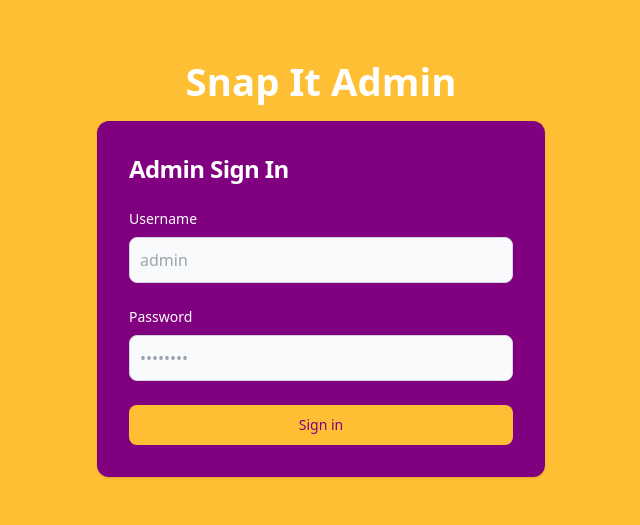
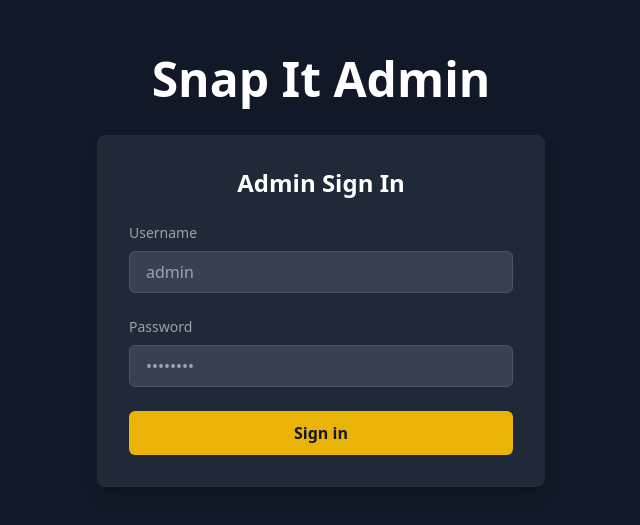
Before and after one commit to KlavoOfficial/SnapIt, a React (Vite) app: page /admin/login in a window 1280 px wide. Shown: the part 129-654 px from the top of the page, without its empty margins (319-959 px from the left). Built offline with nearby package versions, Linux system fonts and the light colour scheme.

Commit message:
fix: dependency fix 1.6

```diff
--- a/models/User.js
+++ b/models/User.js
@@ -28,7 +28,8 @@
   password: {
     type: String,
     required: [true, 'Password is required'],
-    minlength: [6, 'Password must be at least 6 characters long']
+    minlength: [6, 'Password must be at least 6 characters long'],
+    select: false
   },
   role: {
     type: String,
--- a/src/components/admin/AdminLogin.jsx
+++ b/src/components/admin/AdminLogin.jsx
@@ -17,7 +17,8 @@
       if (data.success && data.data.user.role === 'admin') {
         navigate('/admin/dashboard');
       } else {
-        setError('Access denied. Not an admin user or invalid credentials.');
+        // Use the error from the backend if available, otherwise a generic one
+        setError(data.message || 'Access denied. Not an admin user or invalid credentials.');
       }
     } catch (err) {
       setError(err.message || 'Login failed. Please check your credentials.');
@@ -25,50 +26,57 @@
   };
 
   return (
-    <section className="bg-gray-50 dark:bg-gray-900 login-form">
-      <div className="flex flex-col items-center justify-center px-6 py-8 mx-auto md:h-screen lg:py-0">
-        <a href="#" className="flex items-center mb-6 text-2xl font-semibold text-gray-900 dark:text-white login-title">
-          Snap It Admin
-        </a>
-        <div className="w-full bg-white rounded-lg shadow dark:border md:mt-0 sm:max-w-md xl:p-0 dark:bg-gray-800 dark:border-gray-700 login-con">
-          <div className="p-6 space-y-4 md:space-y-6 sm:p-8">
-            <h1 className="text-xl font-bold leading-tight tracking-tight text-gray-900 md:text-2xl dark:text-white login-font">
-              Admin Sign In
-            </h1>
-            {error && <p className="text-sm font-light text-red-400">{error}</p>}
-            <form className="space-y-4 md:space-y-6" onSubmit={handleSubmit}>
+    <div className="min-h-screen bg-gray-900 text-white flex flex-col justify-center items-center p-4">
+      <div className="text-center mb-8">
+        <h1 className="text-5xl font-bold">Snap It Admin</h1>
+      </div>
+      <div className="w-full max-w-md bg-gray-800 rounded-lg shadow-lg p-8">
+        <h2 className="text-2xl font-bold mb-6 text-center">Admin Sign In</h2>
+
+        {error &&
+          <div className="bg-red-500/10 border border-red-500/30 text-red-400 text-sm rounded-md p-3 mb-6 text-center" role="alert">
+            {error}
+          </div>
+        }
+
+        <form onSubmit={handleSubmit} className="space-y-6">
           <div>
-                <label htmlFor="loginIdentifier" className="block mb-2 text-sm font-medium text-gray-900 dark:text-white login-font">Username</label>
+            <label htmlFor="loginIdentifier" className="block text-sm font-medium text-gray-400 mb-2">Username</label>
             <input
+              id="loginIdentifier"
+              name="loginIdentifier"
               type="text"
-                  name="loginIdentifier"
-                  id="loginIdentifier"
               value={loginIdentifier}
               onChange={(e) => setLoginIdentifier(e.target.value)}
-                  className="bg-gray-50 border border-gray-300 text-gray-900 rounded-lg focus:ring-primary-600 focus:border-primary-600 block w-full p-2.5 dark:bg-gray-700 dark:border-gray-600 dark:placeholder-gray-400 dark:text-white dark:focus:ring-blue-500 dark:focus:border-blue-500"
+              required
+              className="w-full px-4 py-2 bg-gray-700 border border-gray-600 rounded-md focus:outline-none focus:ring-2 focus:ring-yellow-500 transition"
               placeholder="admin"
-                  required
             />
           </div>
           <div>
-                <label htmlFor="password" className="block mb-2 text-sm font-medium text-gray-900 dark:text-white login-font">Password</label>
+            <label htmlFor="password" className="block text-sm font-medium text-gray-400 mb-2">Password</label>
             <input
+              id="password"
+              name="password"
               type="password"
-                  name="password"
-                  id="password"
               value={password}
               onChange={(e) => setPassword(e.target.value)}
+              required
+              className="w-full px-4 py-2 bg-gray-700 border border-gray-600 rounded-md focus:outline-none focus:ring-2 focus:ring-yellow-500 transition"
               placeholder="••••••••"
-                  className="bg-gray-50 border border-gray-300 text-gray-900 rounded-lg focus:ring-primary-600 focus:border-primary-600 block w-full p-2.5 dark:bg-gray-700 dark:border-gray-600 dark:placeholder-gray-400 dark:text-white dark:focus:ring-blue-500 dark:focus:border-blue-500"
-                  required
             />
           </div>
-              <button type="submit" className="w-full text-white bg-primary-600 hover:bg-primary-700 focus:ring-4 focus:outline-none focus:ring-primary-300 font-medium rounded-lg text-sm px-5 py-2.5 text-center dark:bg-primary-600 dark:hover:bg-primary-700 dark:focus:ring-primary-800 login-btn btn-font">Sign in</button>
+          <div>
+            <button
+              type="submit"
+              className="w-full bg-yellow-500 text-gray-900 font-bold py-2.5 px-4 rounded-md hover:bg-yellow-400 focus:outline-none focus:ring-2 focus:ring-offset-2 focus:ring-offset-gray-800 focus:ring-yellow-500 transition-colors duration-200"
+            >
+              Sign in
+            </button>
+          </div>
         </form>
       </div>
     </div>
-      </div>
-    </section>
   );
 }
 
```
Lines whose indentation alone changed are shown as unchanged.
